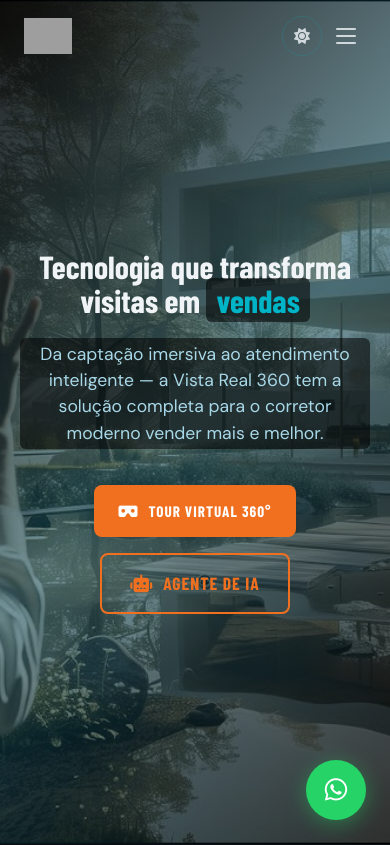
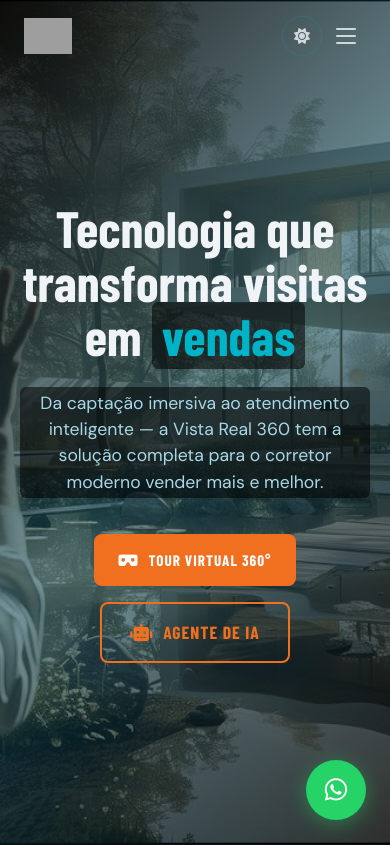
Before and after one commit to johnsonsudre/vistareal360_landingpage, a React (Vite) app: page / in a window 390 px wide. Shown: the top 845 px of the page. Built offline with nearby package versions, Linux system fonts and the light colour scheme; grey boxes are pictures that could not be loaded; the HTML template or start-up script is replaced by a standard one; a web font is replaced by a local one.

Commit message:
hero: increase h1 2x (clamp 3.2rem-5.6rem)

```diff
--- a/src/App.css
+++ b/src/App.css
@@ -327,10 +327,10 @@ html.theme-light .hero-logo {
 .hero h1 {
   font-family: var(--font-display);
   font-weight: 800;
-  font-size: clamp(1.8rem, 5vw, 3.4rem);
+  font-size: clamp(3.2rem, 8vw, 5.6rem);
   line-height: 1.05;
   color: var(--text-light);
-  margin-bottom: 20px;
+  margin-bottom: 24px;
 }
 
 .hero h1 em {
@@ -1214,10 +1214,6 @@ html.theme-light .hero-logo {
     padding: 80px 20px 60px;
   }
 
-  .hero h1 {
-    font-size: clamp(2rem, 6vw, 3rem);
-  }
-
   .hero p {
     font-size: clamp(1.1rem, 3vw, 1.3rem);
   }
```
